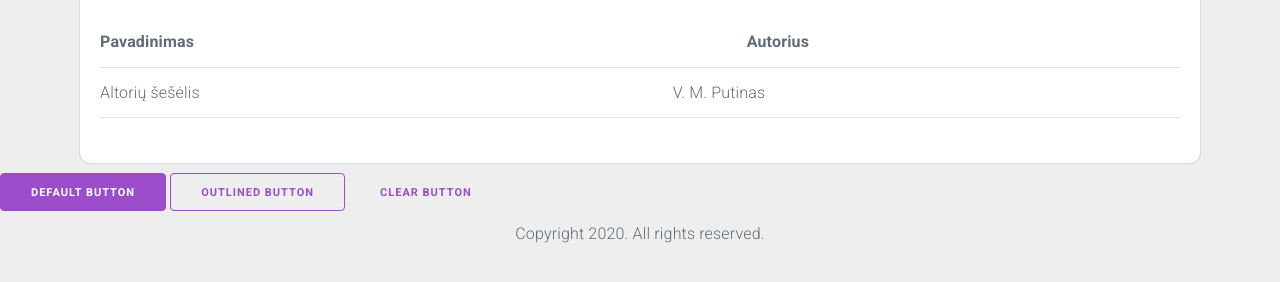
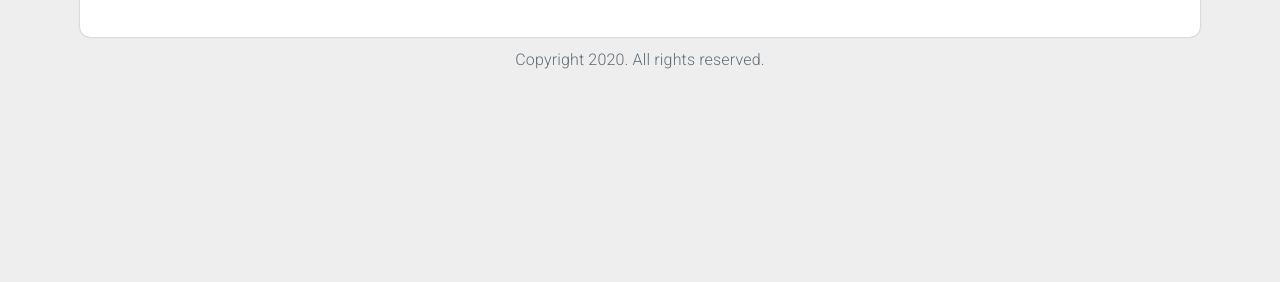
Before and after one commit to AleksasLukasevicius/CodeAcademy, a plain HTML site: page 15 pratimas/index.html in a window 1280 px wide. Shown: the part 148-430 px from the top of the page. Drawn offline with nearby package versions, Linux system fonts and the light colour scheme.

Commit message:
commit all

```diff
--- a/15 pratimas/index.html
+++ b/15 pratimas/index.html
@@ -20,6 +20,7 @@
 </head>
 
 <body>
+
     <header>
         <div class="container">
             <img src="https://upload.wikimedia.org/wikipedia/commons/thumb/2/23/Lietuvos_nacionalin%C4%97s_Martyno_Ma%C5%BEvydo_bibliotekos_logotipas.png/400px-Lietuvos_nacionalin%C4%97s_Martyno_Ma%C5%BEvydo_bibliotekos_logotipas.png"
@@ -35,25 +36,9 @@
     <div class="wrapper">
         <main class="container">
             <h1>Knygų Lentyna</h1>
-            <table>
-                <thead>
-                    <tr>
-                        <th clas=#pavad>Pavadinimas</th>
-                        <th>Autorius</th>
-                    </tr>
-                </thead>
-                <tbody>
-                    <tr>
-                        <td>Altorių šešėlis</td>
-                        <td>V. M. Putinas</td>
-                    </tr>
-                </tbody>
-            </table>
+
         </main>
     </div>
-    <a class="button" href="#pavad">Default Button</a>
-    <button class="button button-outline">Outlined Button</button>
-    <input class="button button-clear" type="submit" value="Clear Button">
     <footer>Copyright 2020. All rights reserved.</footer>
 </body>
 
--- a/15 pratimas/style.css
+++ b/15 pratimas/style.css
@@ -6,6 +6,10 @@ header {
     background: #fff;
     box-shadow: 0 0 2px rgba(0, 0, 0, 0.3);
     text-align: center;
+}
+
+svg {
+    height: 20rem;
 }
 
 header img {
@@ -64,7 +68,3 @@ footer {
         margin-left: 1rem;
     }
 }
-
-.button:hover {
-    background-color: aqua;
-}
```
Also changed, not shown: 18-pratimas/index.html (renamed from 18-pratimas/inedex.html, +2 -2 lines).
